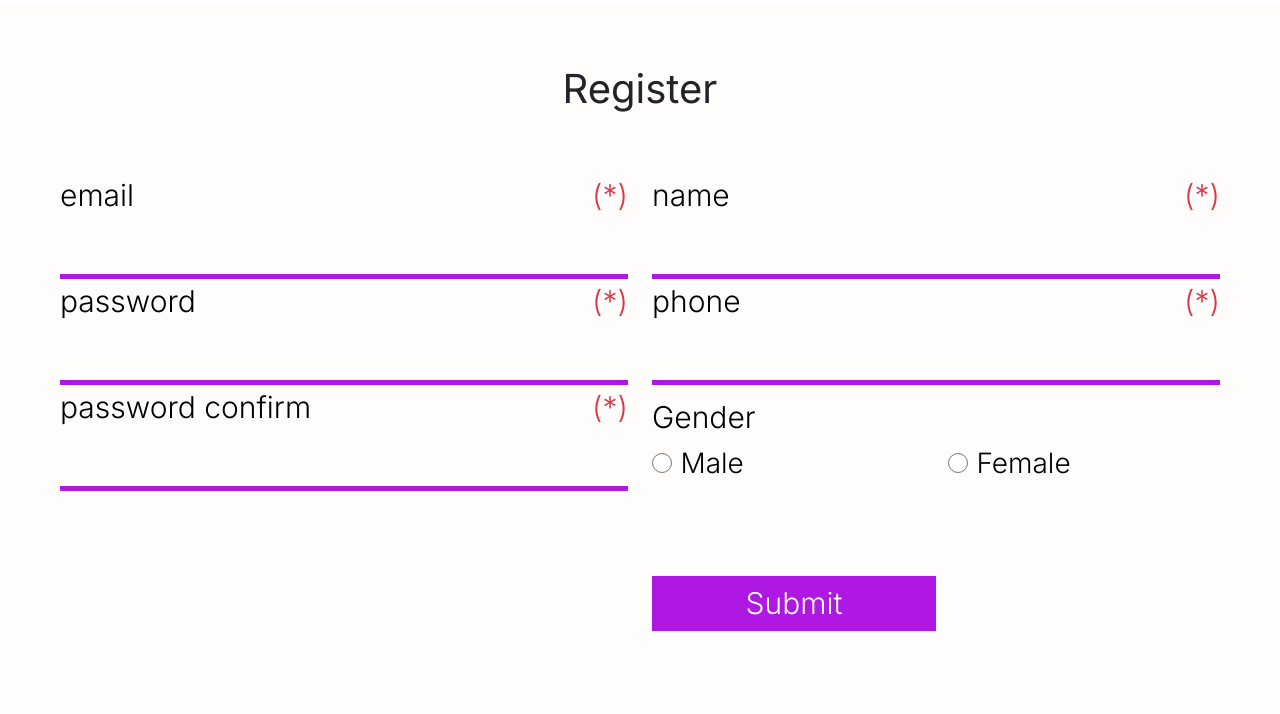
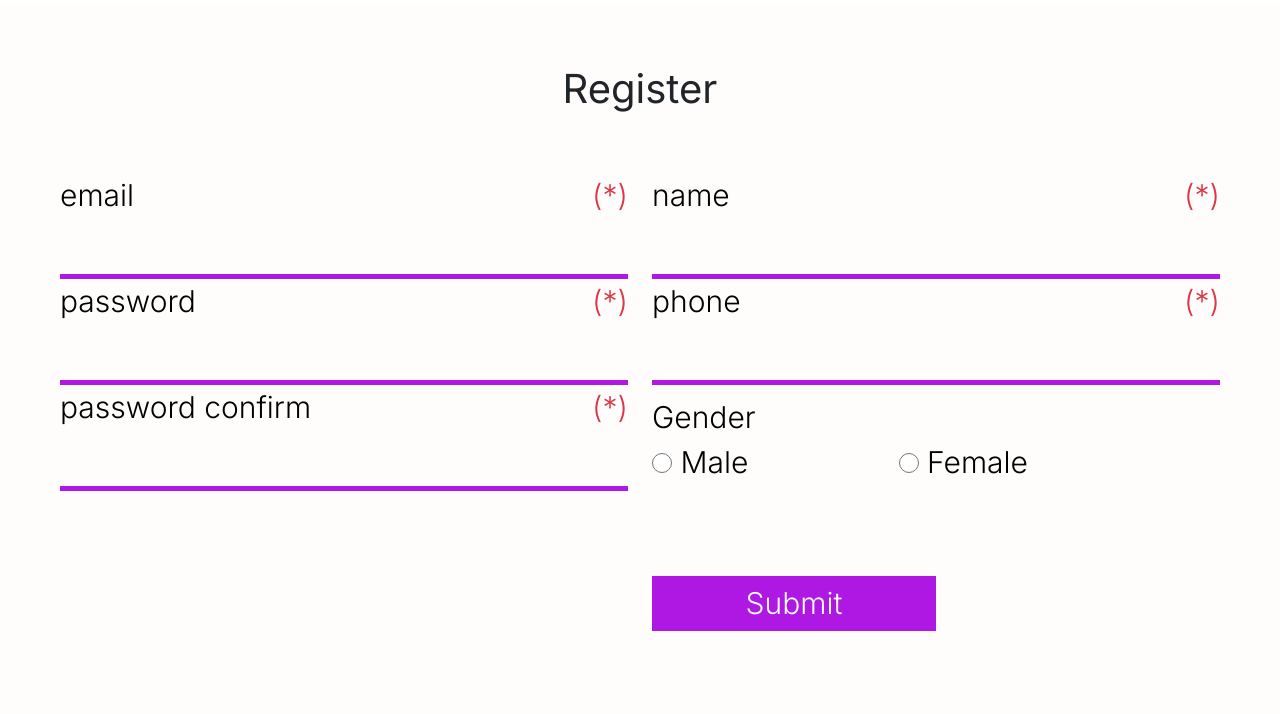
Before and after one commit to trandbthai/capstone_api, a plain HTML site: page pages/register.html in a window 1280 px wide. Shown: the part 86-800 px from the top of the page. Drawn offline with nearby package versions, Linux system fonts and the light colour scheme.

Commit message:
Fixing register

```diff
--- a/pages/register.html
+++ b/pages/register.html
@@ -199,7 +199,7 @@
                 <div>
                   <p class="mr-6">Gender</p>
                   <div class="row">
-                    <div class="col-6">
+                    <div class="col-5">
                       <input
                         type="radio"
                         id="male"
@@ -208,7 +208,7 @@
                       />
                       <label for="male">Male</label>
                     </div>
-                    <div class="col-6">
+                    <div class="col-7">
                       <input
                         type="radio"
                         id="female"
--- a/scss/register.scss
+++ b/scss/register.scss
@@ -125,7 +125,7 @@ ul {
           }
         }
         label {
-          font-size: 28px;
+          font-size: 30px;
         }
       }
       .txt-input {
```
Also changed, not shown: css/register.css, css/register.min.css.
